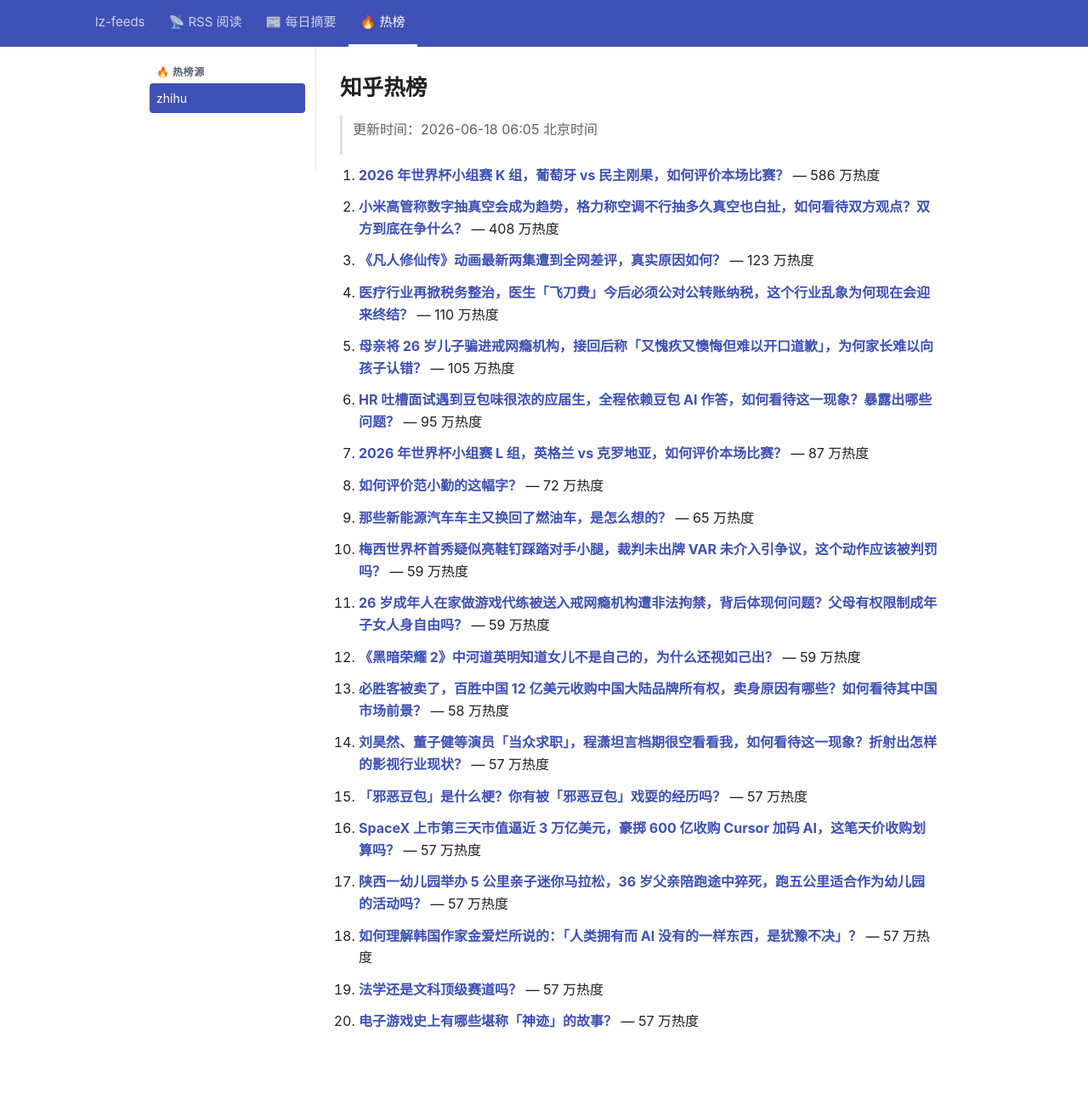
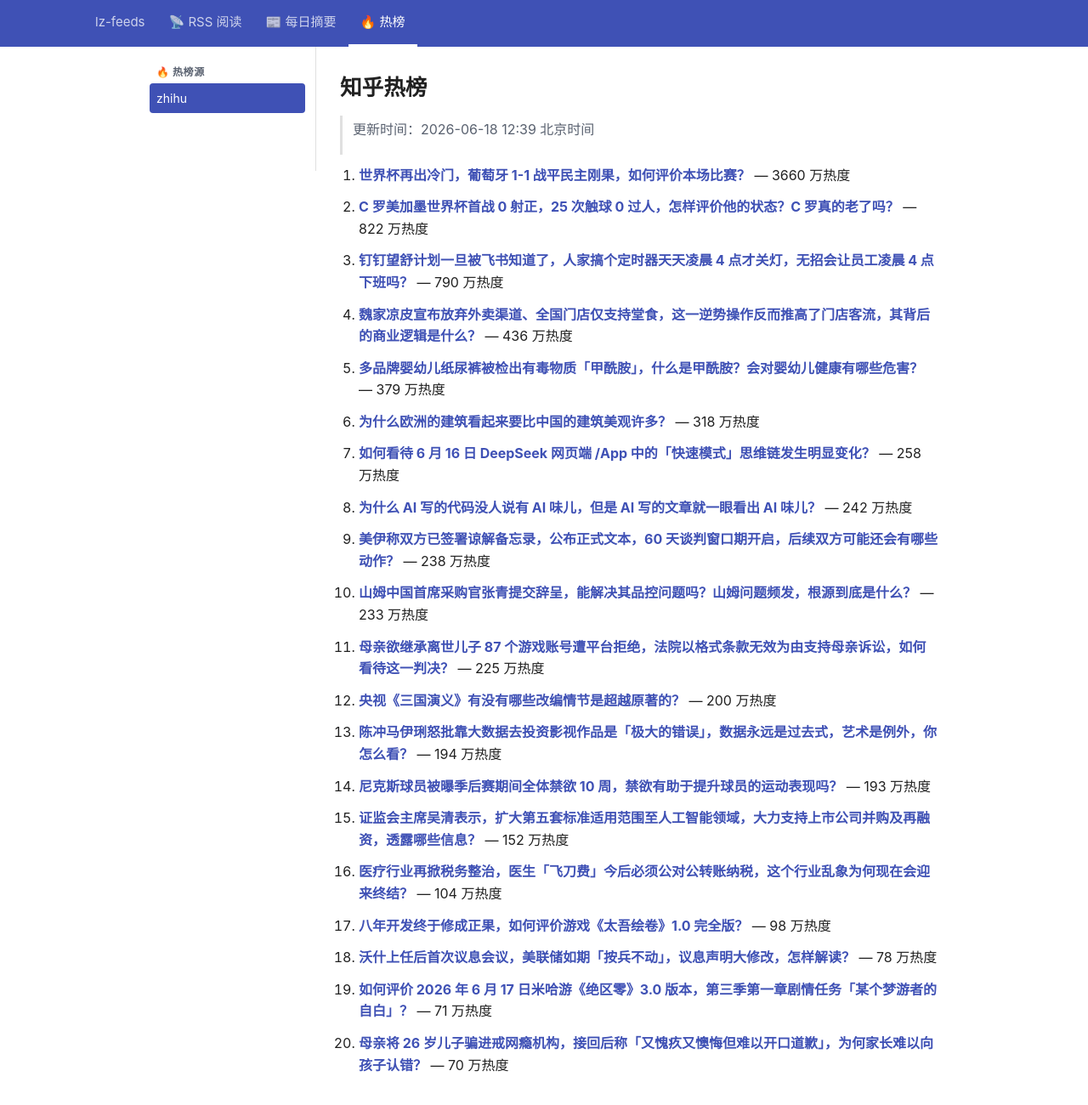
Before and after one commit to lizhang0101/lz-feeds, a Jekyll site: the page built from _hotlist/zhihu.md, in a window 1280 px wide and 1330 px high. Shown: the top 1300 px of the window at 85% size. Built offline with Jekyll 4.4.1, drawn with Linux system fonts in a browser that asks for light colours.

Commit message:
hotlist: 2026-06-18T04:39Z

```diff
--- a/_hotlist/zhihu.md
+++ b/_hotlist/zhihu.md
@@ -1,48 +1,48 @@
 ---
-updated: 2026-06-18 06:05 北京时间
+updated: 2026-06-18 12:39 北京时间
 count: 20
 ---
 
 # 知乎热榜
 
-> 更新时间：2026-06-18 06:05 北京时间
+> 更新时间：2026-06-18 12:39 北京时间
 
-1. **[2026 年世界杯小组赛 K 组，葡萄牙 vs 民主刚果，如何评价本场比赛？](https://www.zhihu.com/question/2050226673845363935)** — 586 万热度
+1. **[世界杯再出冷门，葡萄牙 1-1 战平民主刚果，如何评价本场比赛？](https://www.zhihu.com/question/2050226673845363935)** — 3660 万热度
 
-2. **[小米高管称数字抽真空会成为趋势，格力称空调不行抽多久真空也白扯，如何看待双方观点？双方到底在争什么？](https://www.zhihu.com/question/2050275486652000215)** — 408 万热度
+2. **[C 罗美加墨世界杯首战 0 射正，25 次触球 0 过人，怎样评价他的状态？C 罗真的老了吗？](https://www.zhihu.com/question/2050848063472629003)** — 822 万热度
 
-3. **[《凡人修仙传》动画最新两集遭到全网差评，真实原因如何？](https://www.zhihu.com/question/2050542037494240185)** — 123 万热度
+3. **[钉钉望舒计划一旦被飞书知道了，人家搞个定时器天天凌晨 4 点才关灯，无招会让员工凌晨 4 点下班吗？](https://www.zhihu.com/question/2049479921127395855)** — 790 万热度
 
-4. **[医疗行业再掀税务整治，医生「飞刀费」今后必须公对公转账纳税，这个行业乱象为何现在会迎来终结？](https://www.zhihu.com/question/2050357326708847667)** — 110 万热度
+4. **[魏家凉皮宣布放弃外卖渠道、全国门店仅支持堂食，这一逆势操作反而推高了门店客流，其背后的商业逻辑是什么？](https://www.zhihu.com/question/2050506769303179914)** — 436 万热度
 
-5. **[母亲将 26 岁儿子骗进戒网瘾机构，接回后称「又愧疚又懊悔但难以开口道歉」，为何家长难以向孩子认错？](https://www.zhihu.com/question/2050562665215534265)** — 105 万热度
+5. **[多品牌婴幼儿纸尿裤被检出有毒物质「甲酰胺」，什么是甲酰胺？会对婴幼儿健康有哪些危害？](https://www.zhihu.com/question/2050890464476263871)** — 379 万热度
 
-6. **[HR 吐槽面试遇到豆包味很浓的应届生，全程依赖豆包 AI 作答，如何看待这一现象？暴露出哪些问题？](https://www.zhihu.com/question/2050618204980863708)** — 95 万热度
+6. **[为什么欧洲的建筑看起来要比中国的建筑美观许多？](https://www.zhihu.com/question/21649720)** — 318 万热度
 
-7. **[2026 年世界杯小组赛  L  组，英格兰 vs 克罗地亚，如何评价本场比赛？](https://www.zhihu.com/question/2050579215670678850)** — 87 万热度
+7. **[如何看待 6 月 16 日 DeepSeek 网页端 /App 中的「快速模式」思维链发生明显变化？](https://www.zhihu.com/question/2050272536898835791)** — 258 万热度
 
-8. **[如何评价范小勤的这幅字？](https://www.zhihu.com/question/2049168559843046808)** — 72 万热度
+8. **[为什么 AI 写的代码没人说有 AI 味儿，但是 AI 写的文章就一眼看出 AI 味儿？](https://www.zhihu.com/question/14853864339)** — 242 万热度
 
-9. **[那些新能源汽车车主又换回了燃油车，是怎么想的？](https://www.zhihu.com/question/1918235574843729760)** — 65 万热度
+9. **[美伊称双方已签署谅解备忘录，公布正式文本，60 天谈判窗口期开启，后续双方可能还会有哪些动作？](https://www.zhihu.com/question/2050843435859276409)** — 238 万热度
 
-10. **[梅西世界杯首秀疑似亮鞋钉踩踏对手小腿，裁判未出牌 VAR 未介入引争议，这个动作应该被判罚吗？](https://www.zhihu.com/question/2050540701503283400)** — 59 万热度
+10. **[山姆中国首席采购官张青提交辞呈，能解决其品控问题吗？山姆问题频发，根源到底是什么？](https://www.zhihu.com/question/2050594103377618006)** — 233 万热度
 
-11. **[26 岁成年人在家做游戏代练被送入戒网瘾机构遭非法拘禁，背后体现何问题？父母有权限制成年子女人身自由吗？](https://www.zhihu.com/question/2050501939901592201)** — 59 万热度
+11. **[母亲欲继承离世儿子 87 个游戏账号遭平台拒绝，法院以格式条款无效为由支持母亲诉讼，如何看待这一判决？](https://www.zhihu.com/question/2050522294171039185)** — 225 万热度
 
-12. **[《黑暗荣耀 2》中河道英明知道女儿不是自己的，为什么还视如己出？](https://www.zhihu.com/question/589113454)** — 59 万热度
+12. **[央视《三国演义》有没有哪些改编情节是超越原著的？](https://www.zhihu.com/question/2026319670207160601)** — 200 万热度
 
-13. **[必胜客被卖了，百胜中国 12 亿美元收购中国大陆品牌所有权，卖身原因有哪些？如何看待其中国市场前景？](https://www.zhihu.com/question/2050336798279034583)** — 58 万热度
+13. **[陈冲马伊琍怒批靠大数据去投资影视作品是「极大的错误」，数据永远是过去式，艺术是例外，你怎么看？](https://www.zhihu.com/question/2050661479452336889)** — 194 万热度
 
-14. **[刘昊然、董子健等演员「当众求职」，程潇坦言档期很空看看我，如何看待这一现象？折射出怎样的影视行业现状？](https://www.zhihu.com/question/2049828429411739036)** — 57 万热度
+14. **[尼克斯球员被曝季后赛期间全体禁欲 10 周，禁欲有助于提升球员的运动表现吗？](https://www.zhihu.com/question/2050334849588901451)** — 193 万热度
 
-15. **[「邪恶豆包」是什么梗？你有被「邪恶豆包」戏耍的经历吗？](https://www.zhihu.com/question/2046233209512228749)** — 57 万热度
+15. **[证监会主席吴清表示，扩大第五套标准适用范围至人工智能领域，大力支持上市公司并购及再融资，透露哪些信息？](https://www.zhihu.com/question/2050547521164932018)** — 152 万热度
 
-16. **[SpaceX 上市第三天市值逼近 3 万亿美元，豪掷 600 亿收购 Cursor 加码 AI，这笔天价收购划算吗？](https://www.zhihu.com/question/2050515273640423854)** — 57 万热度
+16. **[医疗行业再掀税务整治，医生「飞刀费」今后必须公对公转账纳税，这个行业乱象为何现在会迎来终结？](https://www.zhihu.com/question/2050357326708847667)** — 104 万热度
 
-17. **[陕西一幼儿园举办 5 公里亲子迷你马拉松，36 岁父亲陪跑途中猝死，跑五公里适合作为幼儿园的活动吗？](https://www.zhihu.com/question/2050225795503805964)** — 57 万热度
+17. **[八年开发终于修成正果，如何评价游戏《太吾绘卷》1.0 完全版？](https://www.zhihu.com/question/2050628077214852981)** — 98 万热度
 
-18. **[如何理解韩国作家金爱烂所说的：「人类拥有而 AI 没有的一样东西，是犹豫不决」？](https://www.zhihu.com/question/2046913494243435264)** — 57 万热度
+18. **[沃什上任后首次议息会议，美联储如期「按兵不动」，议息声明大修改，怎样解读？](https://www.zhihu.com/question/2050851932814537240)** — 78 万热度
 
-19. **[法学还是文科顶级赛道吗？](https://www.zhihu.com/question/2048035222256612189)** — 57 万热度
+19. **[如何评价 2026 年 6 月 17 日米哈游《绝区零》3.0 版本，第三季第一章剧情任务「某个梦游者的自白」？](https://www.zhihu.com/question/2050518053549618562)** — 71 万热度
 
-20. **[电子游戏史上有哪些堪称「神迹」的故事？](https://www.zhihu.com/question/2043732533108528830)** — 57 万热度
+20. **[母亲将 26 岁儿子骗进戒网瘾机构，接回后称「又愧疚又懊悔但难以开口道歉」，为何家长难以向孩子认错？](https://www.zhihu.com/question/2050562665215534265)** — 70 万热度
```
